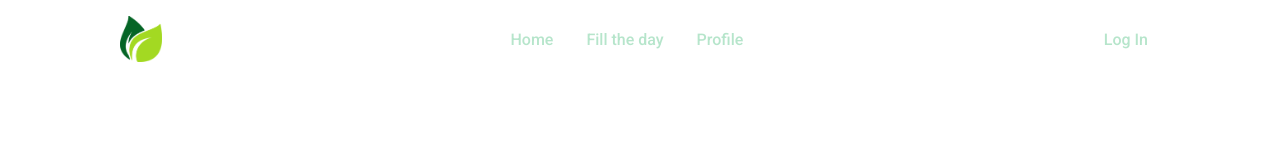
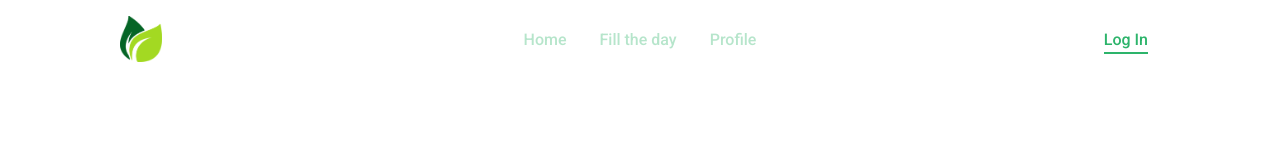
Before and after one commit to ponochovny/vitamin, a Vue app: page /auth in a window 1280 px wide. Shown: the top 160 px of the page. Built offline with nearby package versions, Linux system fonts and the light colour scheme; no server answers; the database is empty.

Commit message:
main page & header login check

```diff
--- a/src/components/Header/Header.vue
+++ b/src/components/Header/Header.vue
@@ -1,5 +1,6 @@
 <template>
   <div class="Header">
+    <div class="Header__wrapper">
       <div class="Header__logo">
         <router-link to="/">
           <img src="../../assets/leaf.png" alt="" />
@@ -25,22 +26,45 @@
       <div class="Header__rightSide">
         <button
           :class="`btn-link route-link ${
-          $route.matched.some(({ path }) => path === '/login')
+            $route.matched.some(({ path }) => path === '/auth')
               ? 'router-link-active'
               : ''
           }`"
-        @click="logOut"
+          @click="isUserLoggedIn ? logOut() : logIn()"
         >
-        Log In
+          {{ isUserLoggedIn ? 'Log out' : 'Log In' }}
         </button>
+      </div>
     </div>
   </div>
 </template>
 
 <script lang="ts">
+import { useMainStore } from '../../stores'
+import { computed } from 'vue'
+import { useRouter } from 'vue-router'
 export default {
   name: 'component-header',
-  setup() {},
+  setup() {
+    const router = useRouter()
+    const isUserLoggedIn = computed<boolean>(
+      () => useMainStore().isUserLoggedIn
+    )
+    function logIn() {
+      console.log('log in')
+      router.push('/auth')
+    }
+    function logOut() {
+      console.log('log out')
+      useMainStore().logoutUser()
+    }
+
+    return {
+      isUserLoggedIn,
+      logIn,
+      logOut,
+    }
+  },
 }
 </script>
 
@@ -48,17 +72,27 @@ export default {
 .Header {
   position: fixed;
   top: 16px;
-  left: $wrapper_padding_desc;
+  left: 0;
 
   height: 46px;
-  width: $wrapper_width;
-  max-width: $wrapper_maxWidth;
+  width: 100%;
 
+  display: flex;
+  justify-content: center;
+  align-items: center;
+
+  &__wrapper {
     display: flex;
     justify-content: space-between;
     align-items: center;
+    width: $wrapper_width;
+    max-width: $wrapper_maxWidth;
+  }
 
   &__logo {
+    display: flex;
+    flex-grow: 1;
+    flex-basis: 0;
     width: 42px;
     height: 46px;
     a {
@@ -107,6 +141,10 @@ export default {
   }
 
   &__rightSide {
+    display: flex;
+    justify-content: flex-end;
+    flex-grow: 1;
+    flex-basis: 0;
     button {
       padding: 8px 12px;
     }
--- a/src/pages/Main.vue
+++ b/src/pages/Main.vue
@@ -1,5 +1,7 @@
 <template>
   <div class="Main">
+    <transition mode="out-in">
+      <div class="Main__content" v-if="isUserLoggedIn">
         <div class="FilledDays">
           <transition mode="out-in">
             <template v-if="!registeredMeals.length"><Spinner /></template>
@@ -21,6 +23,11 @@
         </div>
         <button class="btn btn-accent">Fill the day</button>
       </div>
+      <div class="Main__login" v-else>
+        You are not authorized. Log in, please
+      </div>
+    </transition>
+  </div>
 </template>
 
 <script lang="ts">
@@ -36,6 +43,7 @@ export default {
     Spinner,
   },
   setup() {
+    const isUserLoggedIn = computed(() => useMainStore().isUserLoggedIn)
     const registeredMeals = computed(() => useMainStore().registeredMeals)
     function formatedDate(dateString: number) {
       const date = dayjs(dateString)
@@ -46,6 +54,7 @@ export default {
       formatedDate,
       filledLastDays: FilledLastDays,
       registeredMeals,
+      isUserLoggedIn,
     }
   },
 }
@@ -54,11 +63,22 @@ export default {
 <style lang="scss">
 .Main {
   display: flex;
+  padding-top: 84px;
+
+  &__content {
+    display: flex;
     align-items: center;
     justify-content: flex-start;
-  padding-top: 84px;
     flex-direction: column;
     gap: 36px;
+    flex: 1;
+  }
+
+  &__login {
+    display: flex;
+    flex: 1;
+    justify-content: center;
+  }
 
   .FilledDays {
     display: inline-flex;
```
Lines whose indentation alone changed are shown as unchanged.
